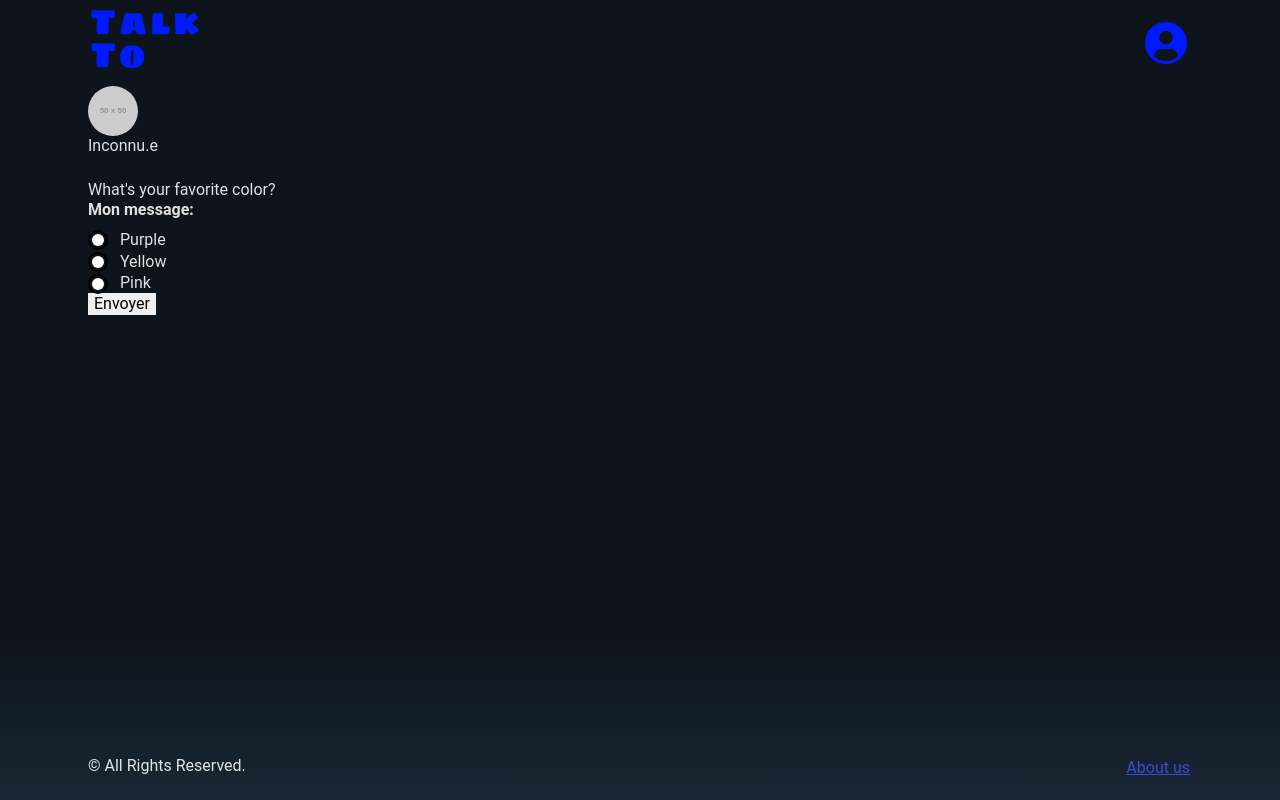
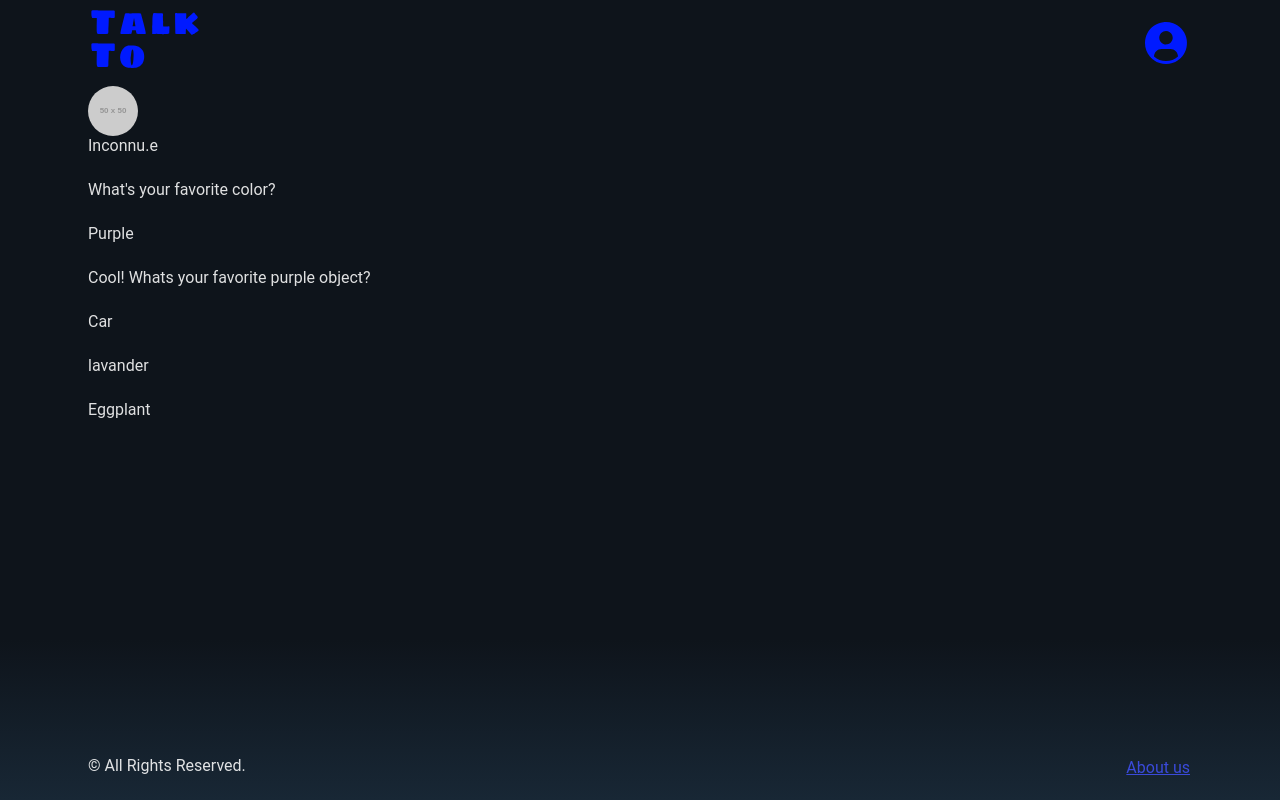
Before and after one commit to fdebrabant/talk-to, a React (Vite) app: page /conversation in a window 1280 px wide. Built offline with nearby package versions, Linux system fonts and the light colour scheme; a web font is replaced by a local one.

Commit message:
feat(conversation): add component structur

```diff
--- /dev/null
+++ b/src/components/atoms/QuestionCard.tsx
@@ -0,0 +1,11 @@
+import { Question } from "models/Conversation.ts";
+
+interface QuestionProps {
+    question: Question;
+}
+
+export default function QuestionCard({question}: QuestionProps) {
+    return (<p>
+        {question}
+    </p>)
+}
--- /dev/null
+++ b/src/components/atoms/SelectedAnswerCard.tsx
@@ -0,0 +1,11 @@
+import { Answer } from "models/Conversation.ts";
+
+interface SelectedAnswerCardProps {
+    answer: Answer;
+}
+
+export default function SelectedAnswerCard({answer}: SelectedAnswerCardProps) {
+    return (<p>
+        {answer}
+    </p>)
+}
--- /dev/null
+++ b/src/components/molecules/AnswerPropositionList.tsx
@@ -0,0 +1,15 @@
+import { Answer } from "models/Conversation.ts";
+
+interface AnswerPropositionListProps {
+  answers: Answer[];
+}
+
+export default function AnswerPropositionList({ answers }: AnswerPropositionListProps) {
+  return (
+    <>
+      {answers.map((answer, i) => {
+        return <p key={i}>{answer}</p>;
+      })}
+    </>
+  );
+}
--- /dev/null
+++ b/src/components/molecules/Profile.tsx
@@ -0,0 +1,12 @@
+export default function Profile() {
+  return (
+    <div>
+      <img
+        className="rounded-circle"
+        src="https://placehold.co/50x50"
+        alt="Photo de inconnu.e"
+      />
+      <p>Inconnu.e</p>
+    </div>
+  );
+}
--- /dev/null
+++ b/src/components/organisms/ConversationCard.tsx
@@ -0,0 +1,18 @@
+import { Conversation } from "models/Conversation.ts";
+import MessageCard from "./MessageCard";
+
+interface ConversationProps {
+  conversation: Conversation;
+}
+
+export default function ConversationCard({
+  conversation,
+}: ConversationProps) {
+  return (
+    <>
+      {conversation.map((message, i) => (
+        <MessageCard message={message} key={i} />
+      ))}
+    </>
+  );
+}
--- /dev/null
+++ b/src/components/organisms/MessageCard.tsx
@@ -0,0 +1,28 @@
+import QuestionCard from "components/atoms/QuestionCard";
+import SelectedAnswerCard from "components/atoms/SelectedAnswerCard";
+import AnswerPropositionList from "components/molecules/AnswerPropositionList";
+import { Message } from "models/Conversation.ts";
+
+interface MessageCardProps {
+  message: Message;
+}
+
+export default function MessageCard({ message }: MessageCardProps) {
+  return (
+    <div>
+      {message.questions.map((question , i) => (
+        <QuestionCard question={question} key={i} />
+      ))}
+
+      {message.selectedAnswer && (
+        <SelectedAnswerCard
+          answer={message.selectedAnswer}
+        ></SelectedAnswerCard>
+      )}
+
+      {message.selectedAnswer === null && (
+        <AnswerPropositionList answers={message.answers} />
+      )}
+    </div>
+  );
+}
--- a/src/pages/ConversationPage.tsx
+++ b/src/pages/ConversationPage.tsx
@@ -1,80 +1,29 @@
-import Message from "../components/Message.tsx";
-import { useEffect, useState } from "react";
-import messagesData from "../data/data.json";
-import { DataItem } from "../data/Data.ts";
+// import Message from "../components/Message.tsx";
+// import { useEffect, useState } from "react";
+// import messagesData from "../data/data.json";
+// import { DataItem } from "../data/Data.ts";
+import Profile from "components/molecules/Profile";
+import ConversationCard from "components/organisms/ConversationCard";
 
 export default function ConversationPage() {
-  // const [messages, setMessages] = useState([]);
-  const [initialMessage, setInitialMessage] = useState<DataItem | undefined>(
-    undefined
-  );
-  const [answers, setAnswers] = useState<string[] | undefined>(undefined);
-
-  useEffect(() => {
-    const startMessage = messagesData.find(
-      (message) => message.name === "Start"
-    );
-
-    if (startMessage) {
-      setInitialMessage(startMessage);
-      setAnswers(extractMessageAndAnswers(startMessage.source)?.answers);
-    }
-  }, []);
-
-  function extractMessageAndAnswers(inputString: string) {
-    const startIndex = inputString.indexOf("[[");
-    if (startIndex === -1) {
-      return null;
-    }
-
-    const message = inputString.substring(0, startIndex).trim();
-
-    const answersRegex = /\[\[([^\]]+)\]\]/g;
-    let match;
-    const answers = [];
-    while ((match = answersRegex.exec(inputString)) !== null) {
-      answers.push(match[1].trim());
-    }
-
-    return { message, answers };
-  }
-
   return (
     <>
-      <div>
-        <img
-          className="rounded-circle"
-          src="https://placehold.co/50x50"
-          alt="Photo de inconnu.e"
-        />
-        <p>Inconnu.e</p>
-      </div>
+      <Profile />
 
-      {initialMessage && (
-        <Message
-          text={extractMessageAndAnswers(initialMessage.source)?.message || ""}
-        />
-      )}
-
-      {/*{messages.map((message, index)=> (*/}
-      {/*    <Message text={message} key={index}/>*/}
-      {/*))}*/}
-
-      <form>
-        <fieldset>
-          <legend>Mon message:</legend>
-
-          {answers &&
-            answers.map((answer, index) => (
-              <div key={index}>
-                <input type="radio" id={answer} name={answer} value={answer} />
-                <label htmlFor={answer}>{answer}</label>
-              </div>
-            ))}
-
-          <button type="submit">Envoyer</button>
-        </fieldset>
-      </form>
+      <ConversationCard
+        conversation={[
+          {
+            questions: ["What's your favorite color?"],
+            answers: ["Purple", "Yellow", "Pink"],
+            selectedAnswer: "Purple",
+          },
+          {
+            questions: ["Cool! Whats your favorite purple object?"],
+            answers: ["Car", "lavander", "Eggplant"],
+            selectedAnswer: null,
+          },
+        ]}
+      />
     </>
   );
 }
```
Also changed, not shown: src/models/Conversation.ts (line endings or trailing spaces).
